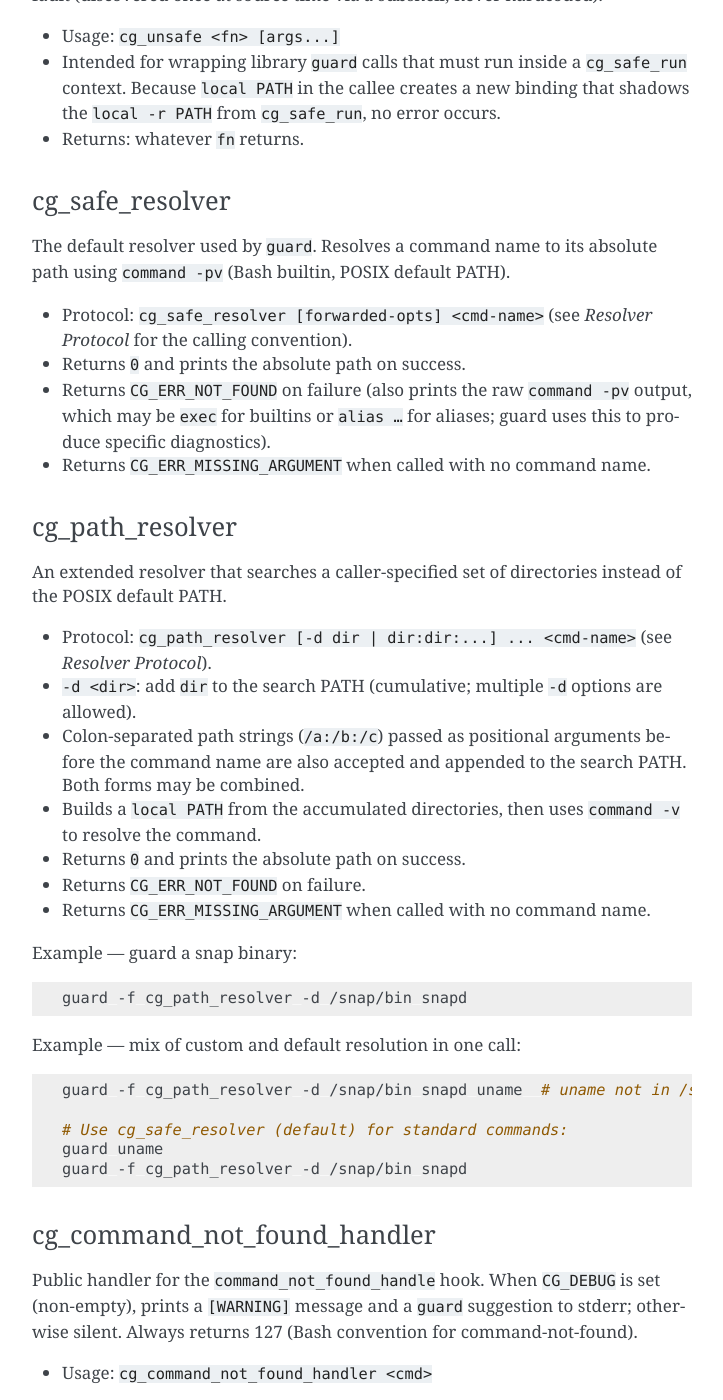
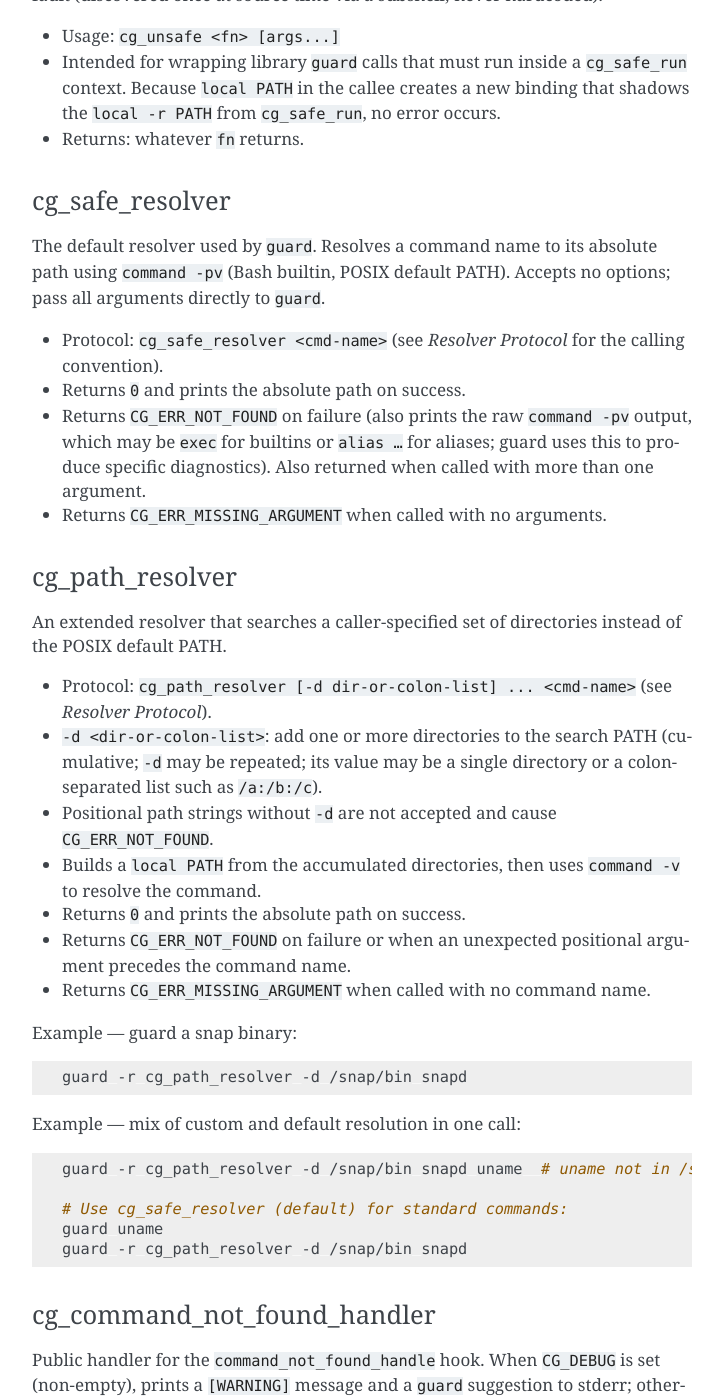
Before and after one commit to CriticalOptimisation/bash-deploy-libs, a Sphinx documentation site: the page built from docs/libraries/command_guard.rst, in a window 1280 px wide and 1400 px high, scrolled down 2994 px. Shown: the whole window, without its empty margins (388-1111 px from the left). Built offline with Sphinx 7.4.7, drawn with Linux system fonts in a browser that asks for light colours; some of the changed text lies outside the part shown.

Commit message:
fix(command_guard): address PR #114 review comments
- Rename guard option -f to -r (resolver)
- cg_safe_resolver: enforce exactly one argument ($# -ne 1 → CG_ERR_NOT_FOUND)
- cg_path_resolver: remove colon-separated positional path form; only -d accepted

Co-Authored-By: Claude Sonnet 4.6 <noreply@anthropic.com>

```diff
--- a/docs/libraries/command_guard.rst
+++ b/docs/libraries/command_guard.rst
@@ -53,9 +53,9 @@ guard
 Defines a function named ``<command>`` that forwards to the external command by
 full path.
 
-- Usage: ``guard [-q] [-p <prefix>] [-f <resolver>] [resolver-opts] [--] [token ...]``
+- Usage: ``guard [-q] [-p <prefix>] [-r <resolver>] [resolver-opts] [--] [token ...]``
 - **Guard options must precede resolver options.** The recommended order is
-  ``-p prefix -f resolver resolver-opts tokens``, but ``-f`` and ``-p`` may be
+  ``-p prefix -r resolver resolver-opts tokens``, but ``-r`` and ``-p`` may be
   swapped. All ``-X`` flags that guard does not recognise are forwarded to the
   active resolver (see *Resolver Protocol*).
 - Options:
@@ -64,7 +64,7 @@ full path.
   - ``-p <prefix>``: Prepend ``prefix`` to the generated function name for
     **plain-name** and **absolute-path** tokens. Has no effect on tokens that
     use the explicit ``fname=…`` form.
-  - ``-f <resolver>``: Use ``resolver`` instead of ``cg_safe_resolver`` to
+  - ``-r <resolver>``: Use ``resolver`` instead of ``cg_safe_resolver`` to
     resolve plain-name and ``fname=name`` (non-absolute RHS) tokens.
   - ``--``: End of options; required when a token name starts with ``-``.
 
@@ -149,15 +149,17 @@ cg_safe_resolver
 ~~~~~~~~~~~~~~~~
 
 The default resolver used by ``guard``. Resolves a command name to its absolute
-path using ``command -pv`` (Bash builtin, POSIX default PATH).
+path using ``command -pv`` (Bash builtin, POSIX default PATH). Accepts no
+options; pass all arguments directly to ``guard``.
 
-- Protocol: ``cg_safe_resolver [forwarded-opts] <cmd-name>``
+- Protocol: ``cg_safe_resolver <cmd-name>``
   (see *Resolver Protocol* for the calling convention).
 - Returns ``0`` and prints the absolute path on success.
 - Returns ``CG_ERR_NOT_FOUND`` on failure (also prints the raw ``command -pv``
   output, which may be ``exec`` for builtins or ``alias …`` for aliases; guard
-  uses this to produce specific diagnostics).
-- Returns ``CG_ERR_MISSING_ARGUMENT`` when called with no command name.
+  uses this to produce specific diagnostics). Also returned when called with
+  more than one argument.
+- Returns ``CG_ERR_MISSING_ARGUMENT`` when called with no arguments.
 
 cg_path_resolver
 ~~~~~~~~~~~~~~~~
@@ -165,34 +167,35 @@ cg_path_resolver
 An extended resolver that searches a caller-specified set of directories instead
 of the POSIX default PATH.
 
-- Protocol: ``cg_path_resolver [-d dir | dir:dir:...] ... <cmd-name>``
+- Protocol: ``cg_path_resolver [-d dir-or-colon-list] ... <cmd-name>``
   (see *Resolver Protocol*).
-- ``-d <dir>``: add ``dir`` to the search PATH (cumulative; multiple ``-d``
-  options are allowed).
-- Colon-separated path strings (``/a:/b:/c``) passed as positional arguments
-  before the command name are also accepted and appended to the search PATH.
-  Both forms may be combined.
+- ``-d <dir-or-colon-list>``: add one or more directories to the search PATH
+  (cumulative; ``-d`` may be repeated; its value may be a single directory or a
+  colon-separated list such as ``/a:/b:/c``).
+- Positional path strings without ``-d`` are not accepted and cause
+  ``CG_ERR_NOT_FOUND``.
 - Builds a ``local PATH`` from the accumulated directories, then uses
   ``command -v`` to resolve the command.
 - Returns ``0`` and prints the absolute path on success.
-- Returns ``CG_ERR_NOT_FOUND`` on failure.
+- Returns ``CG_ERR_NOT_FOUND`` on failure or when an unexpected positional
+  argument precedes the command name.
 - Returns ``CG_ERR_MISSING_ARGUMENT`` when called with no command name.
 
 Example — guard a snap binary:
 
 .. code-block:: bash
 
-   guard -f cg_path_resolver -d /snap/bin snapd
+   guard -r cg_path_resolver -d /snap/bin snapd
 
 Example — mix of custom and default resolution in one call:
 
 .. code-block:: bash
 
-   guard -f cg_path_resolver -d /snap/bin snapd uname  # uname not in /snap/bin → fails
+   guard -r cg_path_resolver -d /snap/bin snapd uname  # uname not in /snap/bin → fails
 
    # Use cg_safe_resolver (default) for standard commands:
    guard uname
-   guard -f cg_path_resolver -d /snap/bin snapd
+   guard -r cg_path_resolver -d /snap/bin snapd
 
 cg_command_not_found_handler
 ~~~~~~~~~~~~~~~~~~~~~~~~~~~~~
@@ -250,7 +253,7 @@ Custom resolver example:
        [[ -x "$resolved" ]] || return "$CG_ERR_NOT_FOUND"
    }
 
-   guard -f my_resolver mytool
+   guard -r my_resolver mytool
 
 PATH Enforcement
 ----------------
```
Also changed, not shown: 2 other files.
